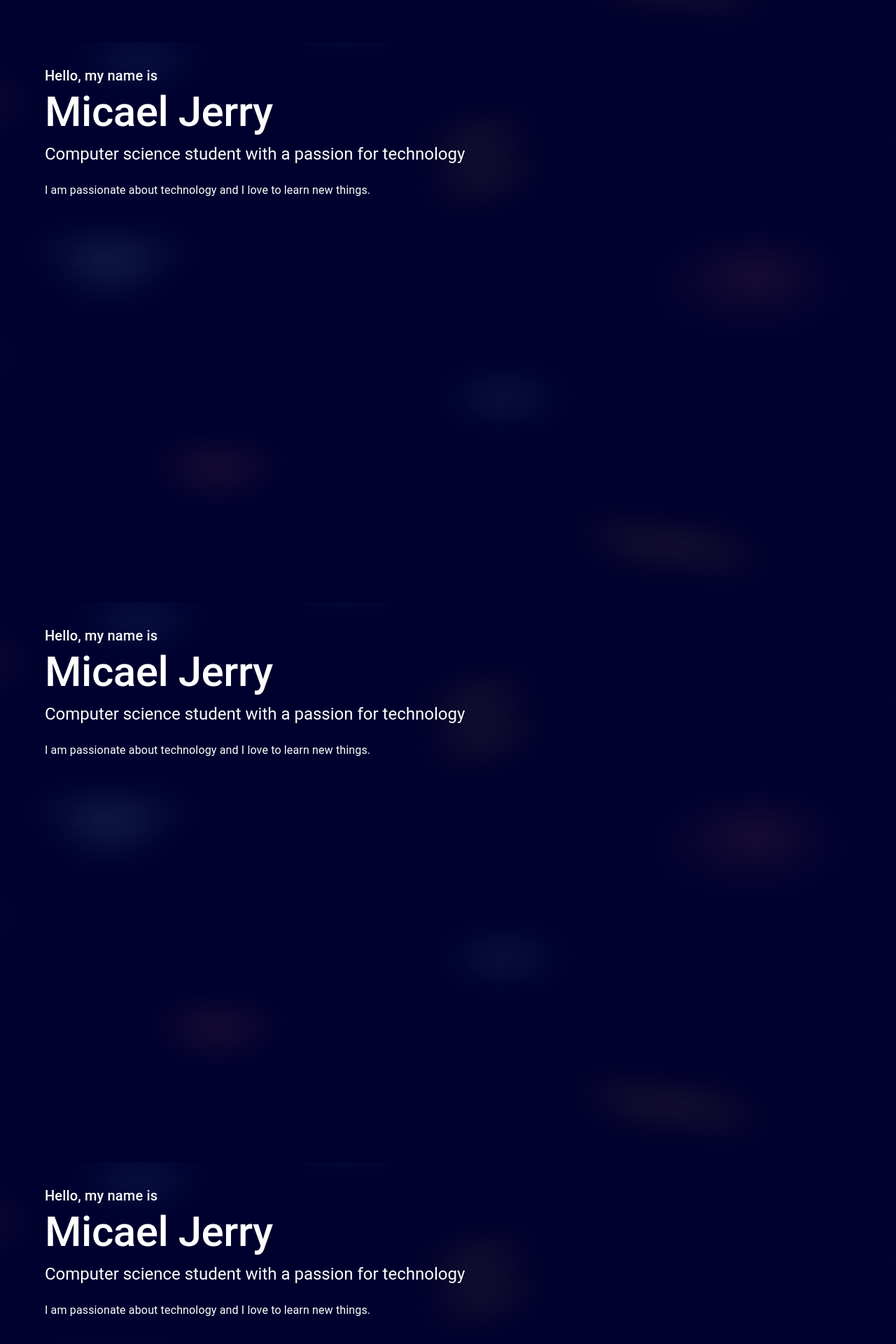
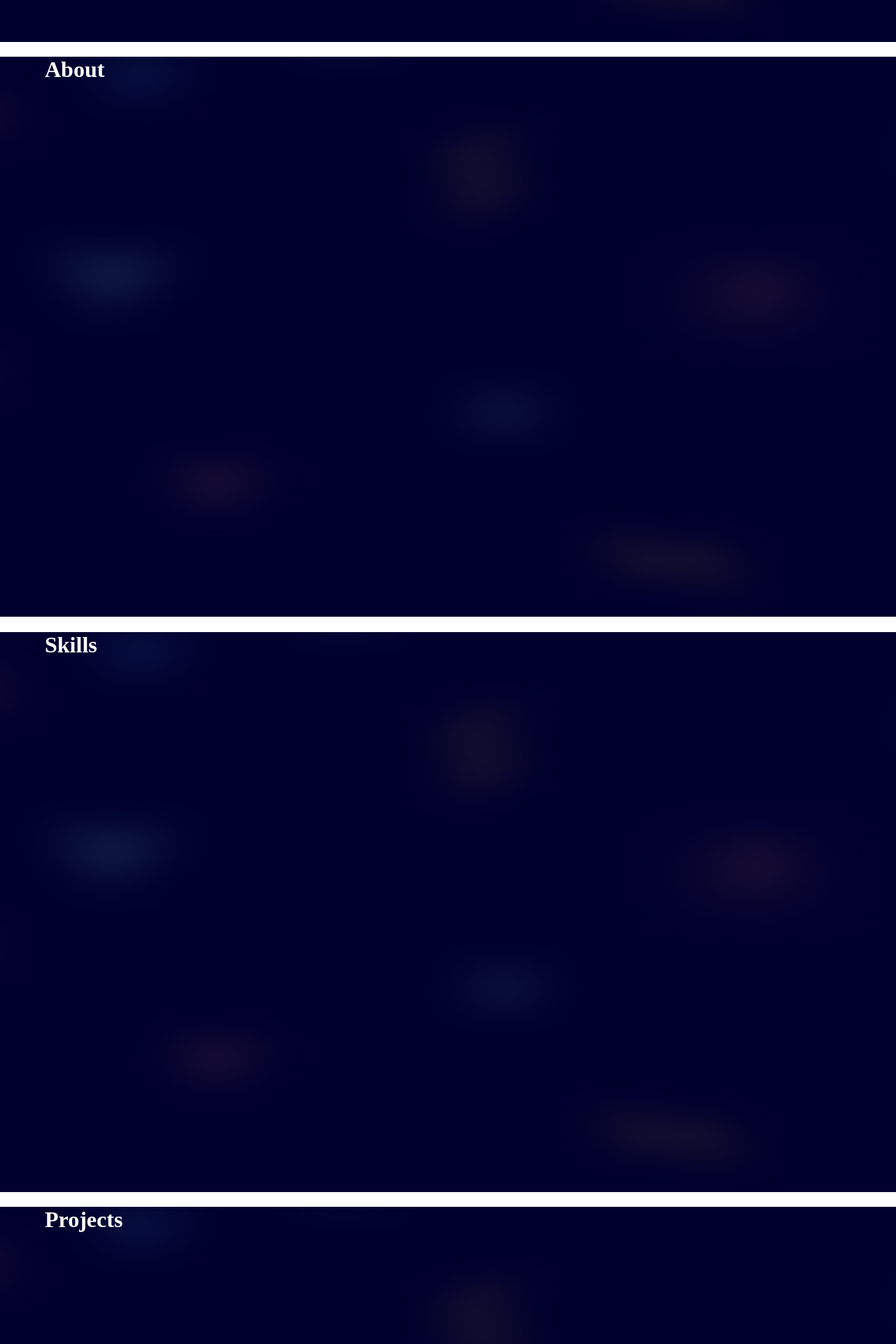
Before and after one commit to micael-jerry/portfolio-micael-jerry, a React (Vite) app: page / in a window 1280 px wide. Shown: the part 740-2660 px from the top of the page at 70% size. Built offline with nearby package versions, Linux system fonts and the light colour scheme.

Commit message:
fix: remove cp

```diff
--- a/src/sections/about/AboutSection.tsx
+++ b/src/sections/about/AboutSection.tsx
@@ -1,19 +1,7 @@
-import { Box, Typography } from "@mui/material";
 import React from "react";
 
 export const AboutSection: React.FC = () => {
 	return (
-		<Box py={4}>
-			<Typography variant="h6">Hello, my name is</Typography>
-			<Typography variant="h2" mb={1} fontWeight={500}>
-				Micael Jerry
-			</Typography>
-			<Typography variant="h5" mb={3}>
-				Computer science student with a passion for technology
-			</Typography>
-			<Typography maxWidth={500}>
-				I am passionate about technology and I love to learn new things.
-			</Typography>
-		</Box>
+		<h1>About</h1>
 	);
 };
--- a/src/sections/projets/ProjetsSection.tsx
+++ b/src/sections/projets/ProjetsSection.tsx
@@ -1,19 +1,7 @@
-import { Box, Typography } from "@mui/material";
 import React from "react";
 
 export const ProjetsSection: React.FC = () => {
 	return (
-		<Box py={4}>
-			<Typography variant="h6">Hello, my name is</Typography>
-			<Typography variant="h2" mb={1} fontWeight={500}>
-				Micael Jerry
-			</Typography>
-			<Typography variant="h5" mb={3}>
-				Computer science student with a passion for technology
-			</Typography>
-			<Typography maxWidth={500}>
-				I am passionate about technology and I love to learn new things.
-			</Typography>
-		</Box>
+		<h1>Projects</h1>
 	);
 };
--- a/src/sections/skills/SkillsSection.tsx
+++ b/src/sections/skills/SkillsSection.tsx
@@ -1,19 +1,7 @@
-import { Box, Typography } from "@mui/material";
 import React from "react";
 
 export const SkillsSection: React.FC = () => {
 	return (
-		<Box py={4}>
-			<Typography variant="h6">Hello, my name is</Typography>
-			<Typography variant="h2" mb={1} fontWeight={500}>
-				Micael Jerry
-			</Typography>
-			<Typography variant="h5" mb={3}>
-				Computer science student with a passion for technology
-			</Typography>
-			<Typography maxWidth={500}>
-				I am passionate about technology and I love to learn new things.
-			</Typography>
-		</Box>
+		<h1>Skills</h1>
 	);
 };
```
